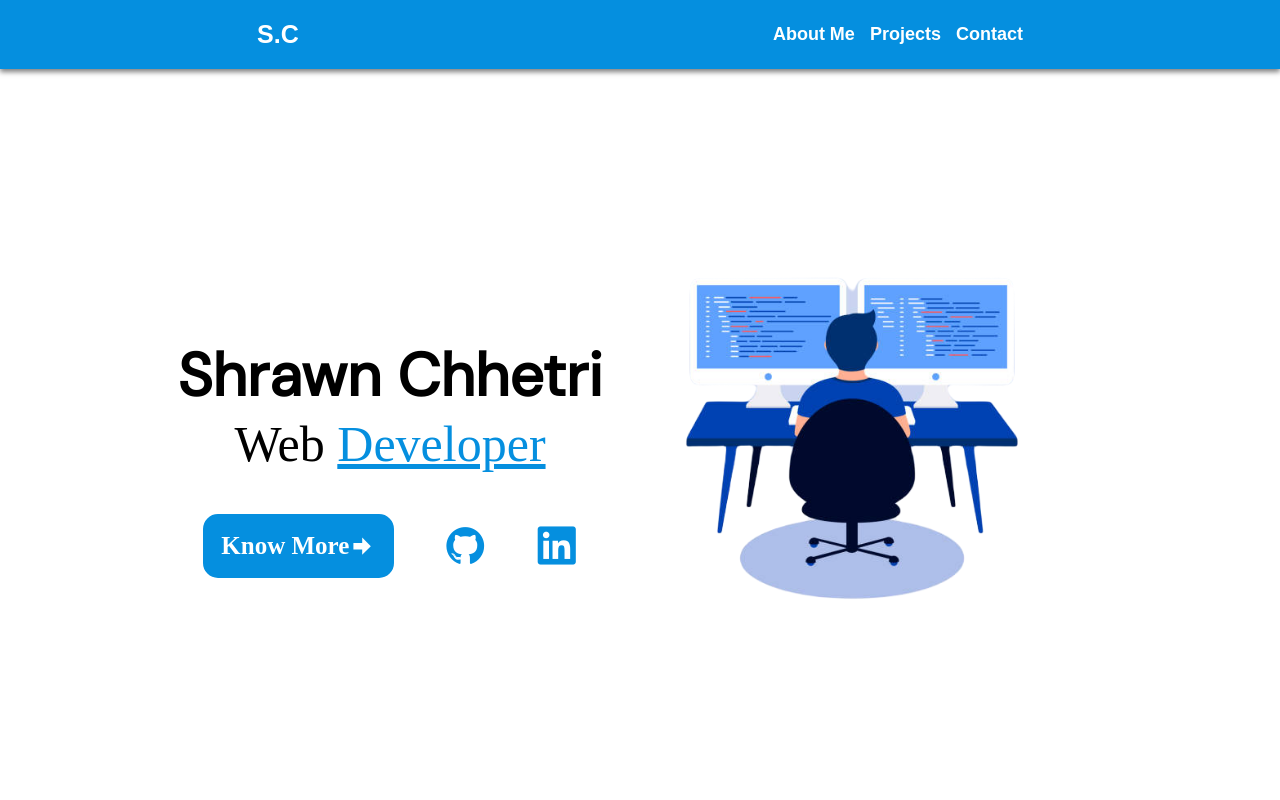
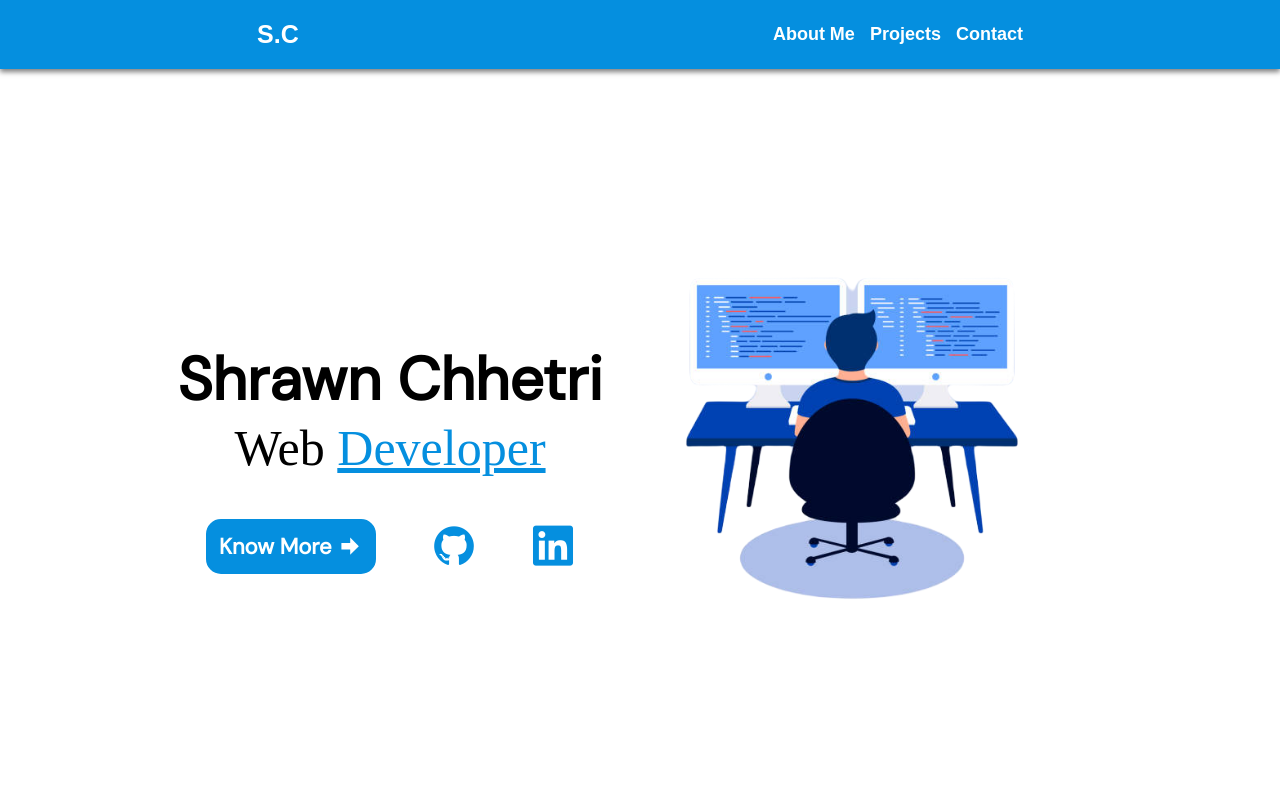
Before and after one commit to Shrawn100/Portfolio, a React (Create React App) app: page / in a window 1280 px wide. Shown: the top 800 px of the page. Built offline with nearby package versions, Linux system fonts and the light colour scheme; a web font is replaced by a local one.

Commit message:
Update size of homepage btns

```diff
--- a/src/components/Home.css
+++ b/src/components/Home.css
@@ -46,13 +46,14 @@
 }
 
 .get-to-know-btn {
+  font-family: "DM Sans";
   font-weight: bold;
-  font-size: 25px;
+  font-size: 22px;
   color: white;
   background-color: rgb(5, 143, 223);
   border-radius: 15px;
   border: 3px solid rgb(5, 143, 223);
-  padding: 15px;
+  padding: 10px;
   font-weight: bold;
   display: flex;
   align-items: center;
@@ -64,9 +65,12 @@
   color: rgb(5, 143, 223);
   background-color: white;
 }
+.right-arrow-icon {
+  margin-left: 5px;
+}
 .devicon-linkedin-plain,
 .devicon-github-original {
-  font-size: 40px;
+  font-size: 42px;
   color: rgb(5, 143, 223);
 }
 .github-btn-link,
--- a/src/components/Home.js
+++ b/src/components/Home.js
@@ -14,7 +14,11 @@ export default function Home() {
         <div className="home-container-links">
           <a href="#about-section" className="get-to-know-btn">
             Know More
-            <Icon path={mdiArrowRightBold} size={1.1} />
+            <Icon
+              className="right-arrow-icon"
+              path={mdiArrowRightBold}
+              size={1.1}
+            />
           </a>
 
           <a href="https://github.com/Shrawn100" className="github-btn-link">
```
